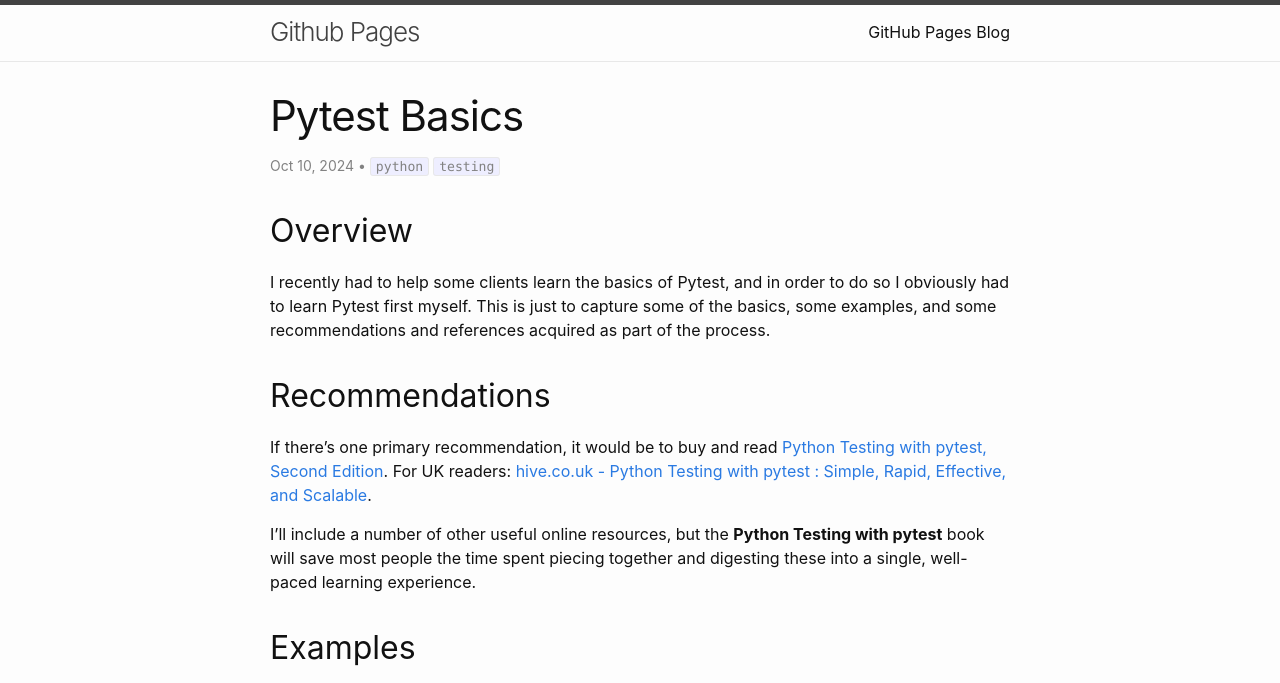
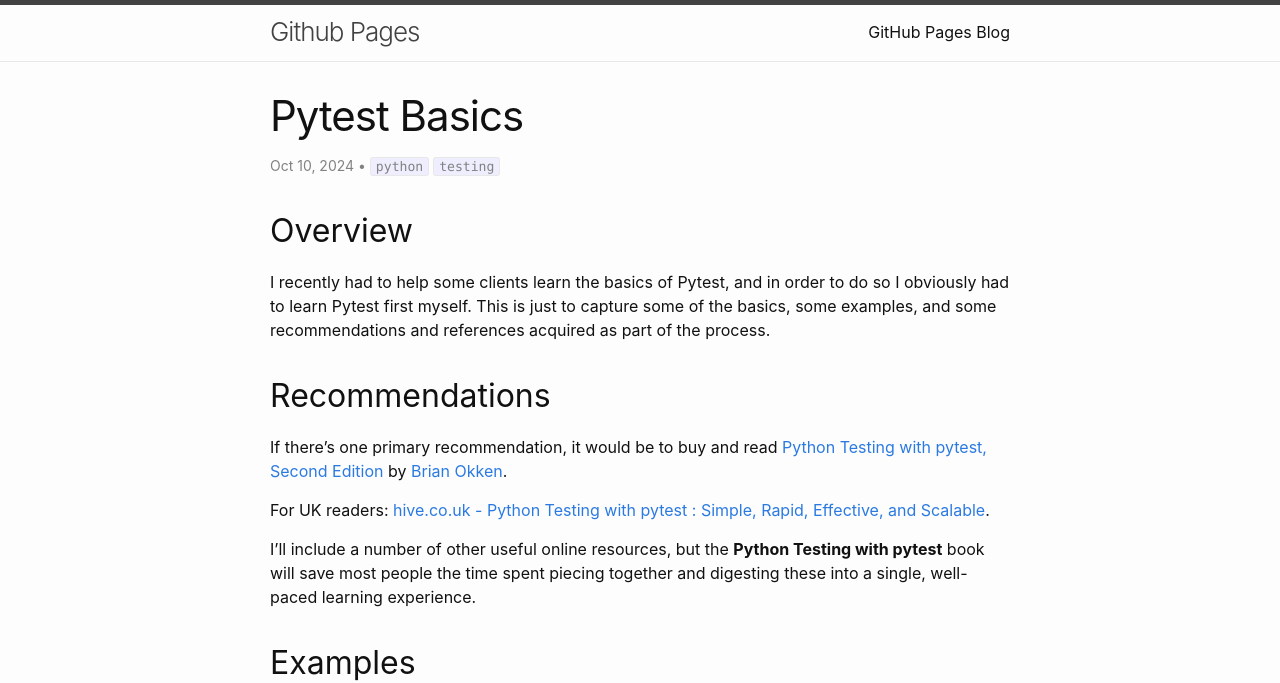
Before and after one commit to wmcdonald404/wmcdonald404.github.io, a Jekyll site: the page built from _posts/2024-10-10-10-35-00-pytest-basics.md, in a window 1280 px wide and 900 px high, cut to the strip 0-683 px from the top of the window. Built offline with Jekyll 4.4.1, drawn with Linux system fonts in a browser that asks for light colours; our own code applies the rules of GitHub Pages for plain Markdown files.

Commit message:
Add reference to the author's Github and socials.

```diff
--- a/_posts/2024-10-10-10-35-00-pytest-basics.md
+++ b/_posts/2024-10-10-10-35-00-pytest-basics.md
@@ -10,7 +10,9 @@ tags:
 I recently had to help some clients learn the basics of Pytest, and in order to do so I obviously had to learn Pytest first myself. This is just to capture some of the basics, some examples, and some recommendations and references acquired as part of the process.
 
 ## Recommendations
-If there's one primary recommendation, it would be to buy and read [Python Testing with pytest, Second Edition](https://pragprog.com/titles/bopytest2/python-testing-with-pytest-second-edition/). For UK readers: [hive.co.uk - Python Testing with pytest : Simple, Rapid, Effective, and Scalable](https://www.hive.co.uk/Product/Brian-Okken/Python-Testing-with-pytest--Simple-Rapid-Effective-and-Scalable/26979929).
+If there's one primary recommendation, it would be to buy and read [Python Testing with pytest, Second Edition](https://pragprog.com/titles/bopytest2/python-testing-with-pytest-second-edition/) by [Brian Okken](https://github.com/okken).
+
+For UK readers: [hive.co.uk - Python Testing with pytest : Simple, Rapid, Effective, and Scalable](https://www.hive.co.uk/Product/Brian-Okken/Python-Testing-with-pytest--Simple-Rapid-Effective-and-Scalable/26979929).
 
 I'll include a number of other useful online resources, but the **Python Testing with pytest** book will save most people the time spent piecing together and digesting these into a single, well-paced learning experience.
 
```
